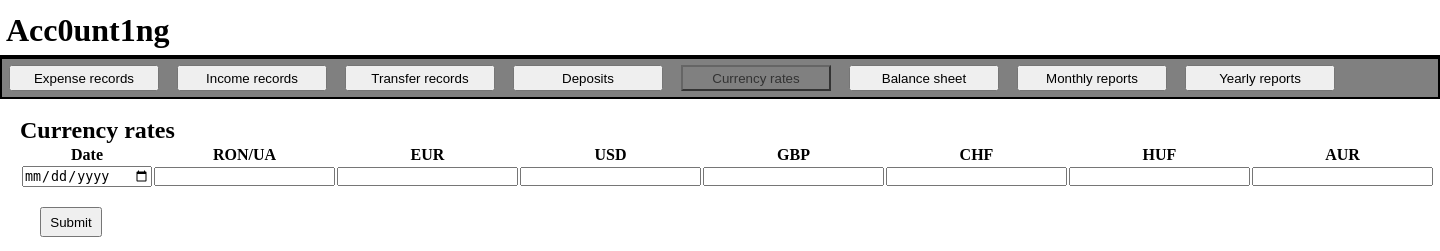
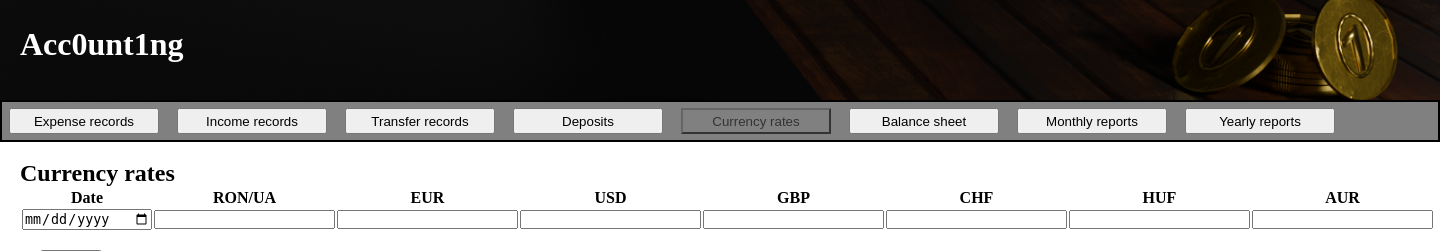
Before and after one commit to AlDas23/Acc0unt1ng, a Flask app: page /currency in a window 1440 px wide. Shown: the top 251 px of the page. Run offline with Flask 3, Linux system fonts and the light colour scheme; data that the repository does not hold is empty.

Commit message:
Added banner

```diff
--- a/api/static/styles.css
+++ b/api/static/styles.css
@@ -15,17 +15,24 @@ body {
 }
 
 h1 {
-    width: auto;
-    margin-bottom: 0px;
-    margin-top: 12px;
-    padding-left: 6px;
-    padding-bottom: 6px;
-    text-align: left;
-    border-bottom: 2px solid black;
-  }
+  width: auto;
+  padding-bottom: 0px;
+  padding-top: 26px;
+  padding-left: 20px;
+  padding-bottom: 6px;
+  text-align: left;
+  color: white;
+}
 
 h3 {
   margin-left: 16px;
+}
+
+.header {
+  background-image: url('img/Banner.png');
+  background-size: cover;
+  background-position: center;
+  height: 100px;
 }
 
 nav {
@@ -42,6 +49,7 @@ nav {
   margin-right: 7px;
   margin-left: 7px;
   text-align: center;
+
 }
 
 .dropdown-report {
@@ -58,7 +66,8 @@ nav {
   width: 78%;
 }
 
-.reptable, .rep {
+.reptable,
+.rep {
   margin-top: 8px;
   padding-left: 4px;
   padding-right: 4px;
@@ -80,13 +89,13 @@ nav {
   flex-direction: row;
 }
 
-.leftacc_container{
+.leftacc_container {
   width: 40%;
   float: left;
   margin-right: 48px;
 }
 
-.rightacc_container{
+.rightacc_container {
   width: 50%;
   float: right;
 }
@@ -136,17 +145,20 @@ label {
   margin-left: 16px;
 }
 
-a, a:visited, a:hover, a:active {
+a,
+a:visited,
+a:hover,
+a:active {
   color: rgb(0, 0, 169)
 }
 
-.leftAdvRep_container{
+.leftAdvRep_container {
   width: 47%;
   float: left;
   margin-right: 24px;
 }
 
-.rightAdvRep_container{
+.rightAdvRep_container {
   width: 47%;
   float: right;
 }
--- a/api/templates/base.html
+++ b/api/templates/base.html
@@ -1,5 +1,6 @@
 <!DOCTYPE html>
 <html lang="en">
+
 <head>
   <meta charset="UTF-8" />
   <meta name="viewport" content="width=device-width, initial-scale=1.0" />
@@ -8,18 +9,26 @@
 </head>
 
 <body>
-    <header class="header-banner">
+  <header class="header">
     <h1>Acc0unt1ng</h1>
   </header>
   <nav>
-      <button class="nav_button {% if request.path == '/add/expense' %}disabled{% endif %}" onclick="window.location.href='/add/expense'">Expense records</button>
-      <button class="nav_button {% if request.path == '/add/income' %}disabled{% endif %}" onclick="window.location.href='/add/income'">Income records</button>
-      <button class="nav_button {% if request.path == '/transfer' %}disabled{% endif %}" onclick="window.location.href='/transfer'">Transfer records</button>
-      <button class="nav_button {% if request.path == '/add/deposit' %}disabled{% endif %}" onclick="window.location.href='/add/deposit'">Deposits</button>
-      <button class="nav_button {% if request.path == '/currency' %}disabled{% endif %}" onclick="window.location.href='/currency'">Currency rates</button>
-      <button class="nav_button {% if request.path == '/view/acc' %}disabled{% endif %}" onclick="window.location.href='/view/acc'">Balance sheet</button>
-      <button class="nav_button {% if request.path == '/view/advrep' %}disabled{% endif %}" onclick="window.location.href='/view/advrep'">Monthly reports</button>
-      <button class="nav_button {% if request.path == '/view/rep' %}disabled{% endif %}" onclick="window.location.href='/view/rep'">Yearly reports</button>
+    <button class="nav_button {% if request.path == '/add/expense' %}disabled{% endif %}"
+      onclick="window.location.href='/add/expense'">Expense records</button>
+    <button class="nav_button {% if request.path == '/add/income' %}disabled{% endif %}"
+      onclick="window.location.href='/add/income'">Income records</button>
+    <button class="nav_button {% if request.path == '/transfer' %}disabled{% endif %}"
+      onclick="window.location.href='/transfer'">Transfer records</button>
+    <button class="nav_button {% if request.path == '/add/deposit' %}disabled{% endif %}"
+      onclick="window.location.href='/add/deposit'">Deposits</button>
+    <button class="nav_button {% if request.path == '/currency' %}disabled{% endif %}"
+      onclick="window.location.href='/currency'">Currency rates</button>
+    <button class="nav_button {% if request.path == '/view/acc' %}disabled{% endif %}"
+      onclick="window.location.href='/view/acc'">Balance sheet</button>
+    <button class="nav_button {% if request.path == '/view/advrep' %}disabled{% endif %}"
+      onclick="window.location.href='/view/advrep'">Monthly reports</button>
+    <button class="nav_button {% if request.path == '/view/rep' %}disabled{% endif %}"
+      onclick="window.location.href='/view/rep'">Yearly reports</button>
   </nav>
   <div class="belowbody">
     <br />
@@ -27,4 +36,5 @@
     {% endblock %}
   </div>
 </body>
+
 </html>
```
Also changed, not shown: api/static/img/Banner.png (added). Lines whose indentation alone changed are shown as unchanged.
